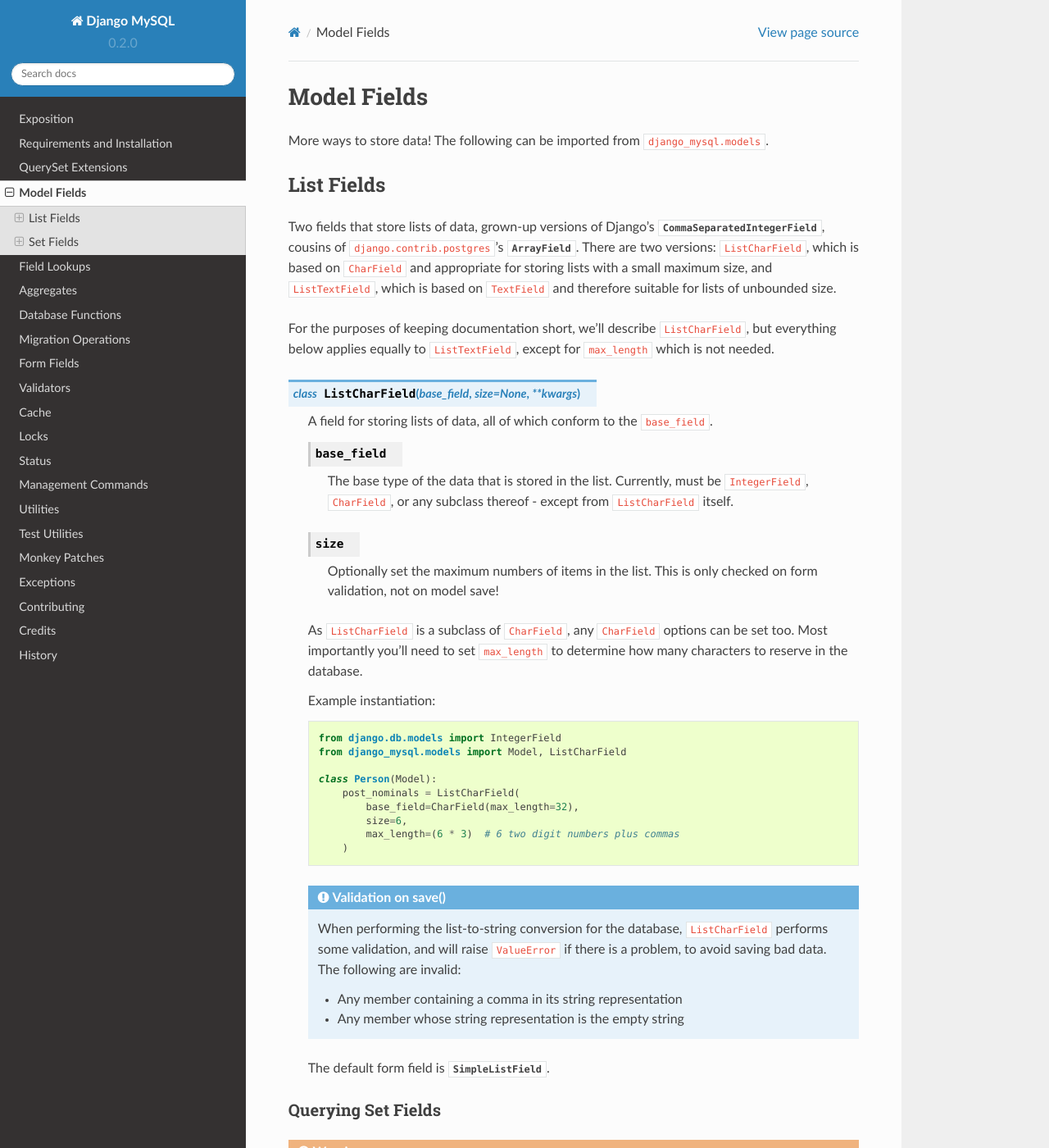
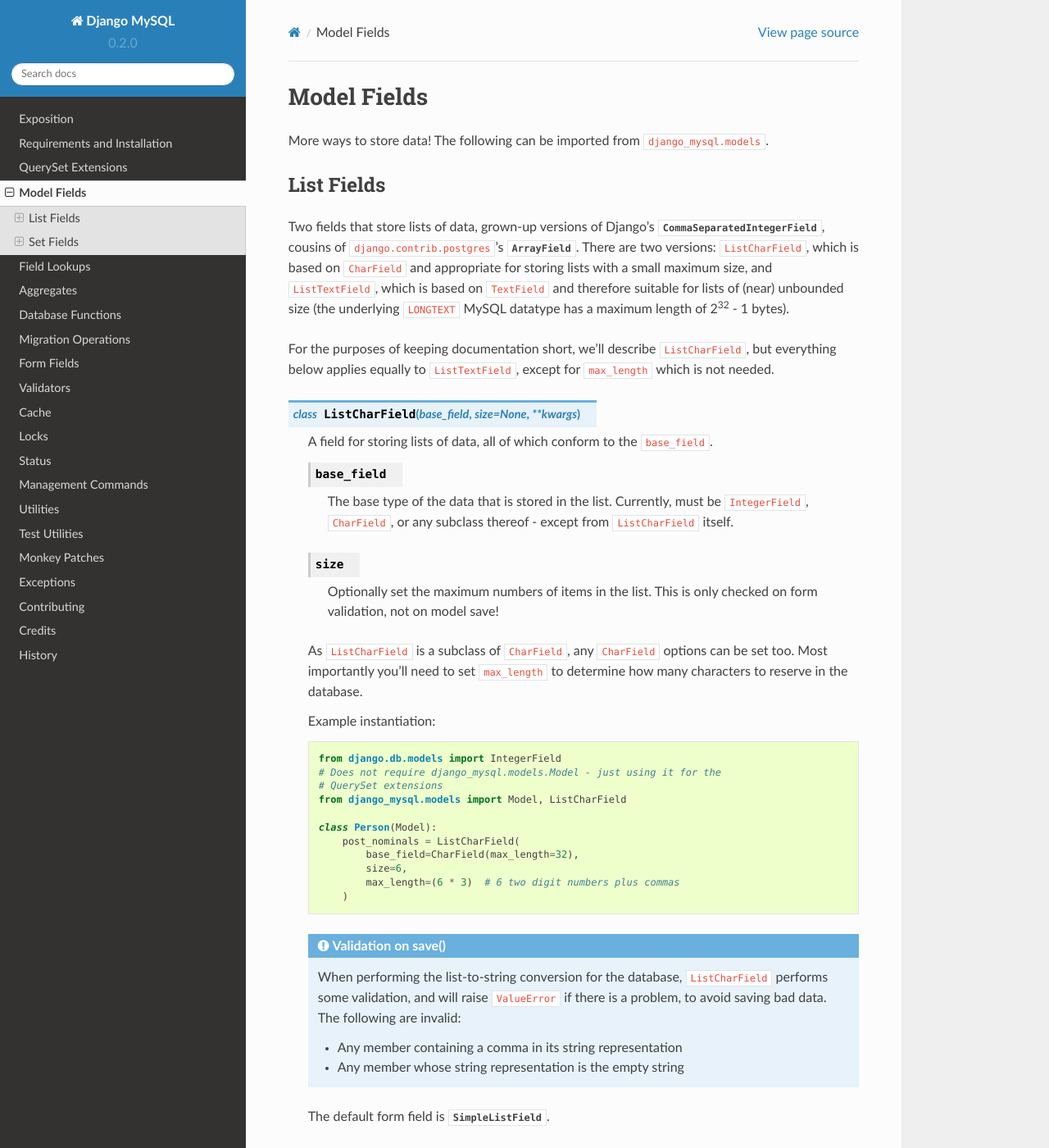
Before and after one commit to adamchainz/django-mysql, a Sphinx documentation site: the page built from docs/model_fields.rst, in a window 1280 px wide and 1400 px high. Shown: the whole window at 82% size. Built offline with Sphinx 7.4.7 and the Read the Docs theme 2.0.0, drawn with Linux system fonts in a browser that asks for light colours; some of the changed text lies outside the part shown.

Commit message:
Update docs on {List,Set}TextField for maximum size and to prevent Model base class confusion

```diff
--- a/docs/model_fields.rst
+++ b/docs/model_fields.rst
@@ -23,7 +23,9 @@
 :class:`~django.contrib.postgres.fields.ArrayField`. There are two versions:
 ``ListCharField``, which is based on ``CharField`` and appropriate for storing
 lists with a small maximum size, and ``ListTextField``, which is based on
-``TextField`` and therefore suitable for lists of unbounded size.
+``TextField`` and therefore suitable for lists of (near) unbounded size (the
+underlying ``LONGTEXT`` MySQL datatype has a maximum length of 2\ :sup:`32` -
+1 bytes).
 
 For the purposes of keeping documentation short, we'll describe
 ``ListCharField``, but everything below applies equally to ``ListTextField``,
@@ -53,6 +55,8 @@
     Example instantiation::
 
         from django.db.models import IntegerField
+        # Does not require django_mysql.models.Model - just using it for the
+        # QuerySet extensions
         from django_mysql.models import Model, ListCharField
 
         class Person(Model):
@@ -272,8 +276,9 @@
 cousins of Django's :class:`~django.db.models.CommaSeparatedIntegerField`.
 There are two versions: ``SetCharField``, which is based on ``CharField`` and
 appropriate for storing sets with a small maximum size, and ``SetTextField``,
-which is based on ``TextField`` and therefore suitable for sets of unbounded
-size.
+which is based on ``TextField`` and therefore suitable for sets of (near)
+unbounded size (the underlying ``LONGTEXT`` MySQL datatype has a maximum length
+of 2\ :sup:`32` - 1 bytes).
 
 For the purposes of keeping documentation short, we'll describe
 ``SetCharField``, but everything below applies equally to ``SetTextField``,
@@ -302,6 +307,8 @@
     Example instantiation::
 
         from django.db.models import IntegerField
+        # Does not require django_mysql.models.Model - just using it for the
+        # QuerySet extensions
         from django_mysql.models import Model, SetCharField
 
         class LotteryTicket(Model):
```
